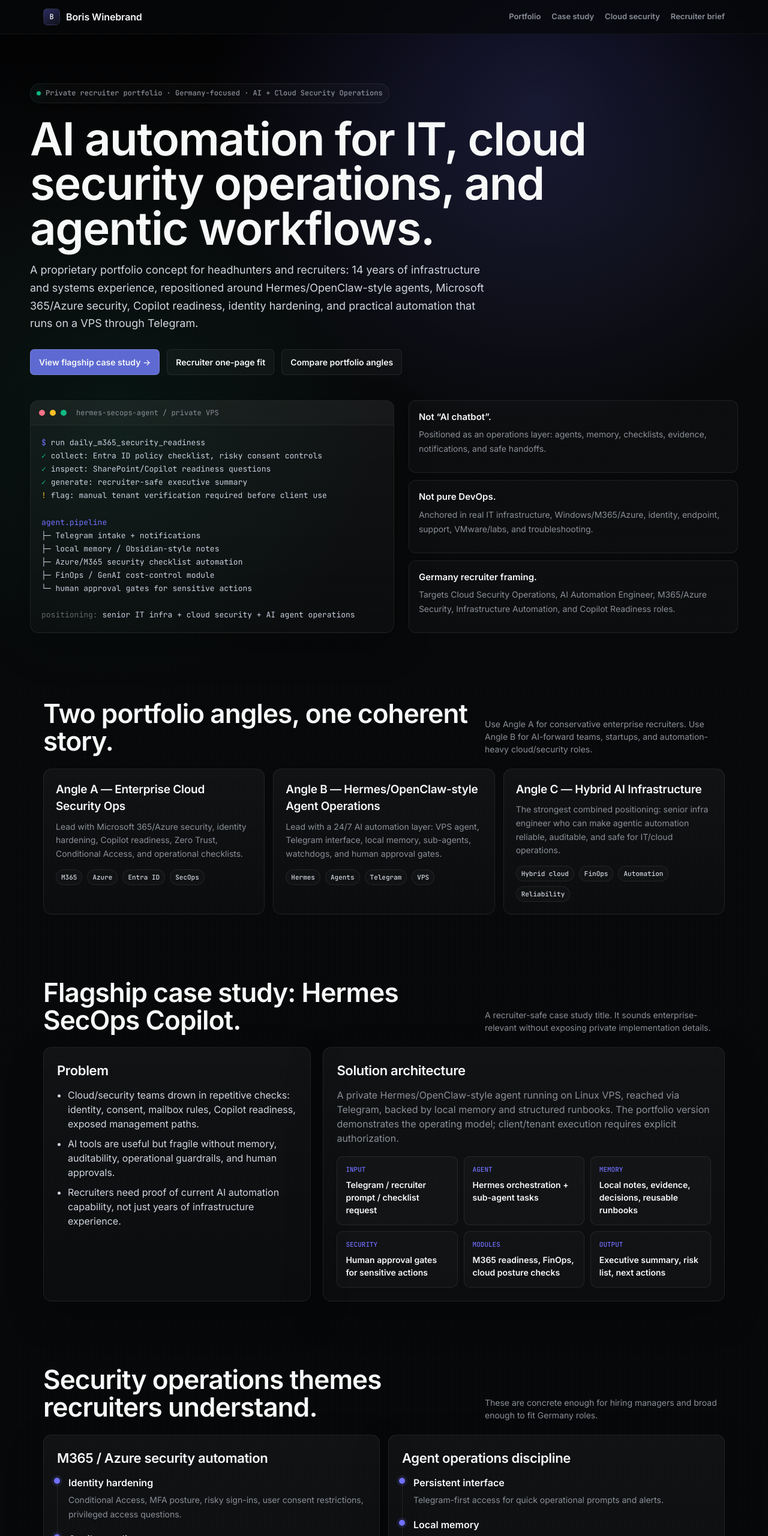
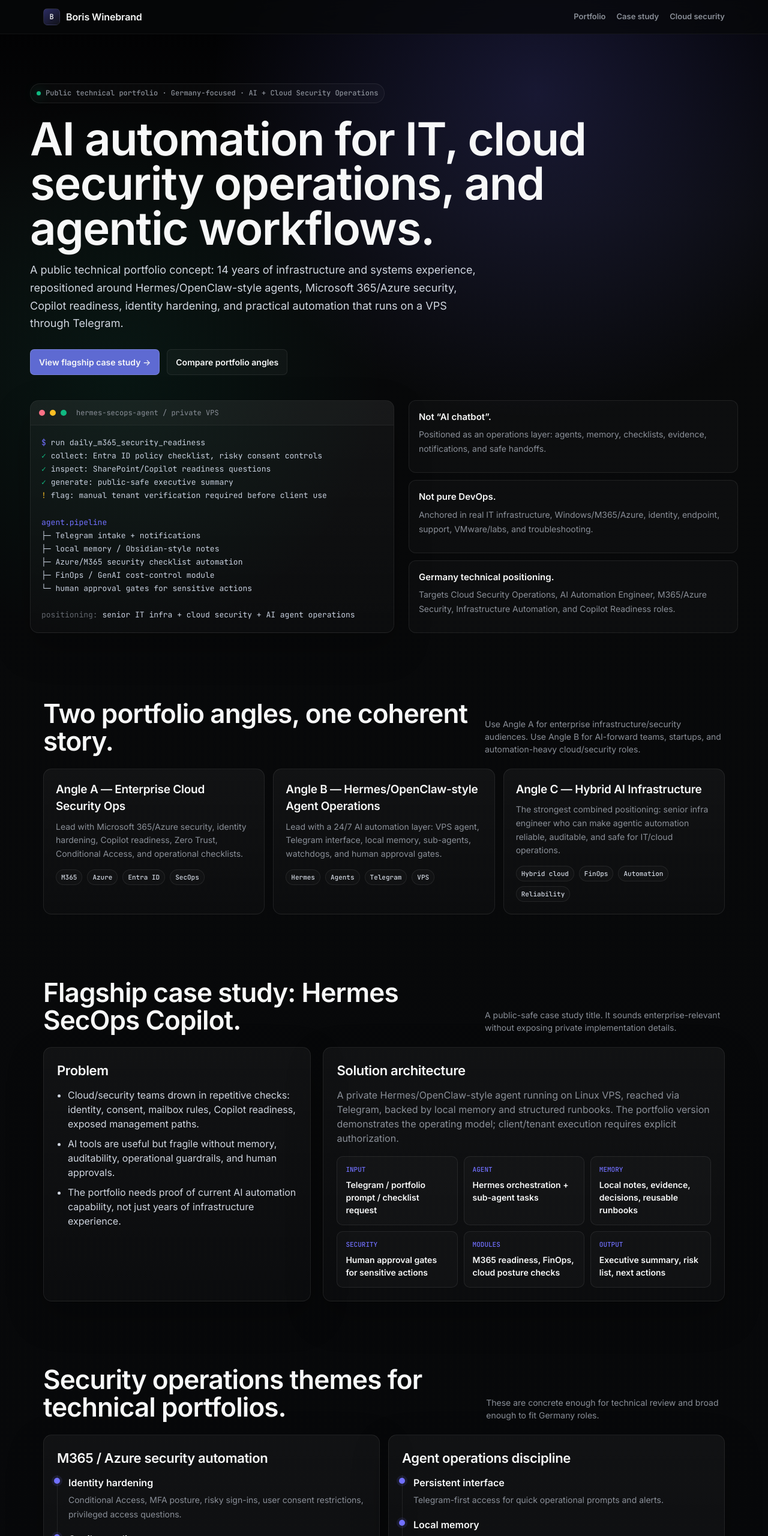
Before and after one commit to gdc88/boris-hermes-secops-portfolio, a plain HTML site: page docs/index.html in a window 1280 px wide. Shown: the top 2560 px of the page at 60% size. Drawn offline with Linux system fonts and the light colour scheme.

Commit message:
Remove LinkedIn and recruiter notes from portfolio

```diff
--- a/docs/index.html
+++ b/docs/index.html
@@ -4,7 +4,7 @@
   <meta charset="UTF-8" />
   <meta name="viewport" content="width=device-width, initial-scale=1.0" />
   <title>Boris Winebrand — AI Automation for Cloud & Security Operations</title>
-  <meta name="description" content="Private recruiter portfolio: Hermes/OpenClaw-style AI automation for IT, cloud security operations, M365/Azure readiness, and agentic workflows." />
+  <meta name="description" content="Public technical portfolio: Hermes/OpenClaw-style AI automation for IT, cloud security operations, M365/Azure readiness, and agentic workflows." />
   <link href="https://fonts.googleapis.com/css2?family=Inter:wght@300;400;500;600&family=JetBrains+Mono:wght@400;500&display=swap" rel="stylesheet">
   <style>
     :root {
@@ -173,19 +173,19 @@
         <a href="#portfolio">Portfolio</a>
         <a href="#case-study">Case study</a>
         <a href="#security">Cloud security</a>
-        <a href="#recruiter">Recruiter brief</a>
+
       </div>
     </div>
   </nav>
 
   <main id="top">
     <div class="container hero">
-      <div class="eyebrow"><span class="dot"></span> Private recruiter portfolio · Germany-focused · AI + Cloud Security Operations</div>
+      <div class="eyebrow"><span class="dot"></span> Public technical portfolio · Germany-focused · AI + Cloud Security Operations</div>
       <h1>AI automation for IT, cloud security operations, and agentic workflows.</h1>
-      <p class="lead">A proprietary portfolio concept for headhunters and recruiters: 14 years of infrastructure and systems experience, repositioned around Hermes/OpenClaw-style agents, Microsoft 365/Azure security, Copilot readiness, identity hardening, and practical automation that runs on a VPS through Telegram.</p>
+      <p class="lead">A public technical portfolio concept: 14 years of infrastructure and systems experience, repositioned around Hermes/OpenClaw-style agents, Microsoft 365/Azure security, Copilot readiness, identity hardening, and practical automation that runs on a VPS through Telegram.</p>
       <div class="hero-actions">
         <a class="btn primary" href="#case-study">View flagship case study →</a>
-        <a class="btn" href="#recruiter">Recruiter one-page fit</a>
+
         <a class="btn" href="#portfolio">Compare portfolio angles</a>
       </div>
 
@@ -196,7 +196,7 @@
             <span class="prompt">$</span> run daily_m365_security_readiness<br />
             <span class="ok">✓</span> collect: Entra ID policy checklist, risky consent controls<br />
             <span class="ok">✓</span> inspect: SharePoint/Copilot readiness questions<br />
-            <span class="ok">✓</span> generate: recruiter-safe executive summary<br />
+            <span class="ok">✓</span> generate: public-safe executive summary<br />
             <span class="warn">!</span> flag: manual tenant verification required before client use<br /><br />
             <span class="prompt">agent.pipeline</span><br />
             ├─ Telegram intake + notifications<br />
@@ -210,7 +210,7 @@
         <div class="signal-grid">
           <div class="signal"><strong>Not “AI chatbot”.</strong><span>Positioned as an operations layer: agents, memory, checklists, evidence, notifications, and safe handoffs.</span></div>
           <div class="signal"><strong>Not pure DevOps.</strong><span>Anchored in real IT infrastructure, Windows/M365/Azure, identity, endpoint, support, VMware/labs, and troubleshooting.</span></div>
-          <div class="signal"><strong>Germany recruiter framing.</strong><span>Targets Cloud Security Operations, AI Automation Engineer, M365/Azure Security, Infrastructure Automation, and Copilot Readiness roles.</span></div>
+          <div class="signal"><strong>Germany technical positioning.</strong><span>Targets Cloud Security Operations, AI Automation Engineer, M365/Azure Security, Infrastructure Automation, and Copilot Readiness roles.</span></div>
         </div>
       </div>
     </div>
@@ -219,7 +219,7 @@
       <div class="container">
         <div class="section-head">
           <h2>Two portfolio angles, one coherent story.</h2>
-          <div class="section-note">Use Angle A for conservative enterprise recruiters. Use Angle B for AI-forward teams, startups, and automation-heavy cloud/security roles.</div>
+          <div class="section-note">Use Angle A for enterprise infrastructure/security audiences. Use Angle B for AI-forward teams, startups, and automation-heavy cloud/security roles.</div>
         </div>
         <div class="cards">
           <article class="card">
@@ -245,7 +245,7 @@
       <div class="container">
         <div class="section-head">
           <h2>Flagship case study: Hermes SecOps Copilot.</h2>
-          <div class="section-note">A recruiter-safe case study title. It sounds enterprise-relevant without exposing private implementation details.</div>
+          <div class="section-note">A public-safe case study title. It sounds enterprise-relevant without exposing private implementation details.</div>
         </div>
         <div class="case">
           <div class="panel">
@@ -253,14 +253,14 @@
             <ul>
               <li>Cloud/security teams drown in repetitive checks: identity, consent, mailbox rules, Copilot readiness, exposed management paths.</li>
               <li>AI tools are useful but fragile without memory, auditability, operational guardrails, and human approvals.</li>
-              <li>Recruiters need proof of current AI automation capability, not just years of infrastructure experience.</li>
+              <li>The portfolio needs proof of current AI automation capability, not just years of infrastructure experience.</li>
             </ul>
           </div>
           <div class="panel">
             <h3>Solution architecture</h3>
             <p style="color:var(--muted);margin-top:0">A private Hermes/OpenClaw-style agent running on Linux VPS, reached via Telegram, backed by local memory and structured runbooks. The portfolio version demonstrates the operating model; client/tenant execution requires explicit authorization.</p>
             <div class="architecture">
-              <div class="node"><div class="label">INPUT</div><div class="name">Telegram / recruiter prompt / checklist request</div></div>
+              <div class="node"><div class="label">INPUT</div><div class="name">Telegram / portfolio prompt / checklist request</div></div>
               <div class="node"><div class="label">AGENT</div><div class="name">Hermes orchestration + sub-agent tasks</div></div>
               <div class="node"><div class="label">MEMORY</div><div class="name">Local notes, evidence, decisions, reusable runbooks</div></div>
               <div class="node"><div class="label">SECURITY</div><div class="name">Human approval gates for sensitive actions</div></div>
@@ -275,8 +275,8 @@
     <section id="security">
       <div class="container">
         <div class="section-head">
-          <h2>Security operations themes recruiters understand.</h2>
-          <div class="section-note">These are concrete enough for hiring managers and broad enough to fit Germany roles.</div>
+          <h2>Security operations themes for technical portfolios.</h2>
+          <div class="section-note">These are concrete enough for technical review and broad enough to fit Germany roles.</div>
         </div>
         <div class="two">
           <div class="panel">
@@ -300,30 +300,11 @@
         </div>
       </div>
     </section>
-
-    <section id="recruiter">
-      <div class="container">
-        <div class="section-head">
-          <h2>Recruiter one-line positioning.</h2>
-          <div class="section-note">Use this in LinkedIn, CV summaries, intro messages, or as the first paragraph of a portfolio PDF.</div>
-        </div>
-        <div class="panel">
-          <p style="font-size:22px;line-height:1.55;color:var(--ink);margin:0 0 18px;letter-spacing:-.25px">Senior IT infrastructure and cloud operations professional building AI automation for Microsoft 365/Azure security, Copilot readiness, identity hardening, hybrid cloud operations, and agent-driven workflows.</p>
-          <div class="proof-grid">
-            <div class="proof"><div class="k">14y</div><div class="v">IT infra/cloud/systems background</div></div>
-            <div class="proof"><div class="k">M365</div><div class="v">Identity, endpoint, admin, security operations angle</div></div>
-            <div class="proof"><div class="k">AI Ops</div><div class="v">Hermes/OpenClaw-style agent orchestration</div></div>
-            <div class="proof"><div class="k">DE</div><div class="v">Germany-focused recruiter/headhunter framing</div></div>
-          </div>
-          <div class="tag-row" style="margin-top:18px"><span class="tag">Cloud Security Operations</span><span class="tag">AI Automation Engineer</span><span class="tag">Azure/M365 Security</span><span class="tag">Infrastructure Automation</span><span class="tag">Copilot Readiness</span></div>
-        </div>
-      </div>
-    </section>
-  </main>
+</main>
 
   <footer class="footer">
     <div class="container">
-      <strong>Confidential portfolio draft.</strong> This artifact is designed to impress recruiters without overstating production claims. Treat it as a private positioning asset; technical details can be expanded into a public demo, PDF, or GitHub-safe case study later.
+      <strong>Confidential portfolio draft.</strong> This artifact is designed to show technical growth without overstating production claims. Treat it as a private positioning asset; technical details can be expanded into a public demo, PDF, or GitHub-safe case study later.
     </div>
   </footer>
 </body>
```
Also changed, not shown: 5 other files.
